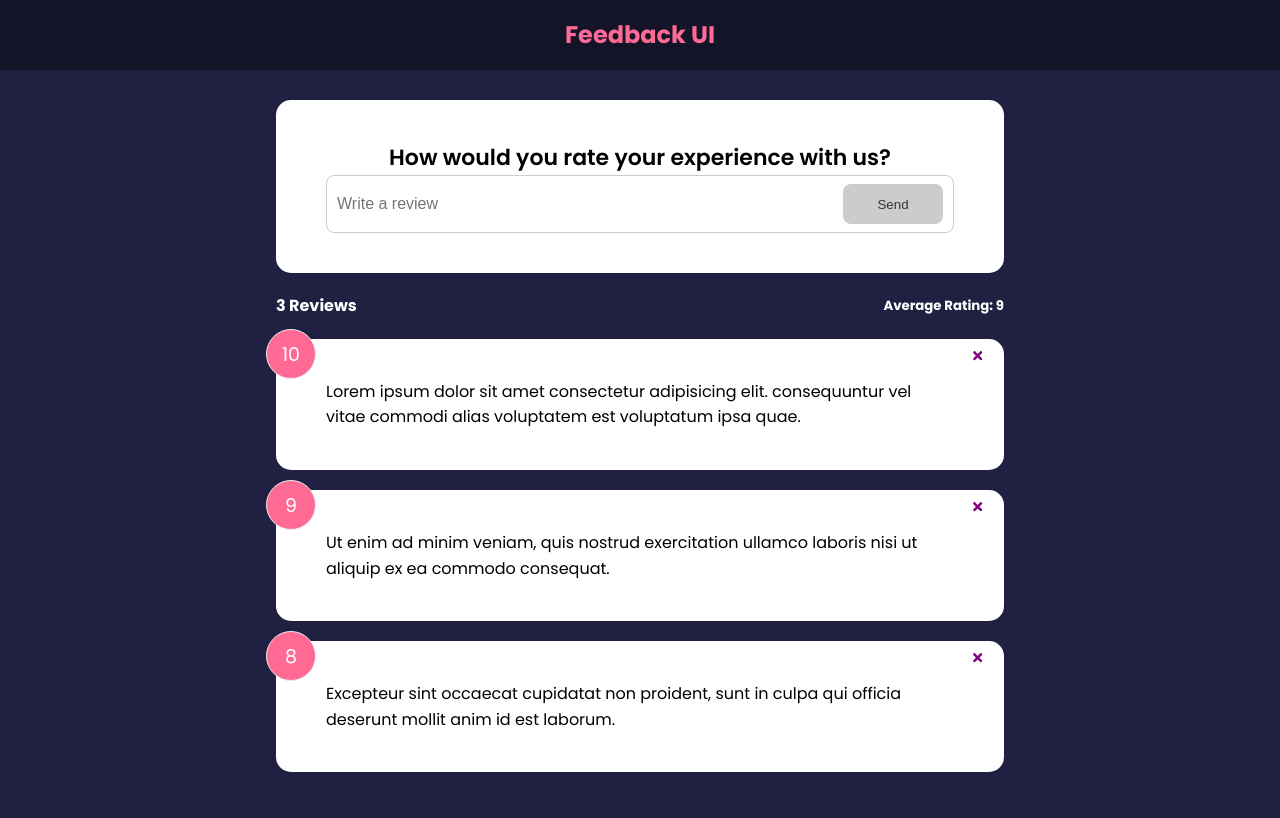
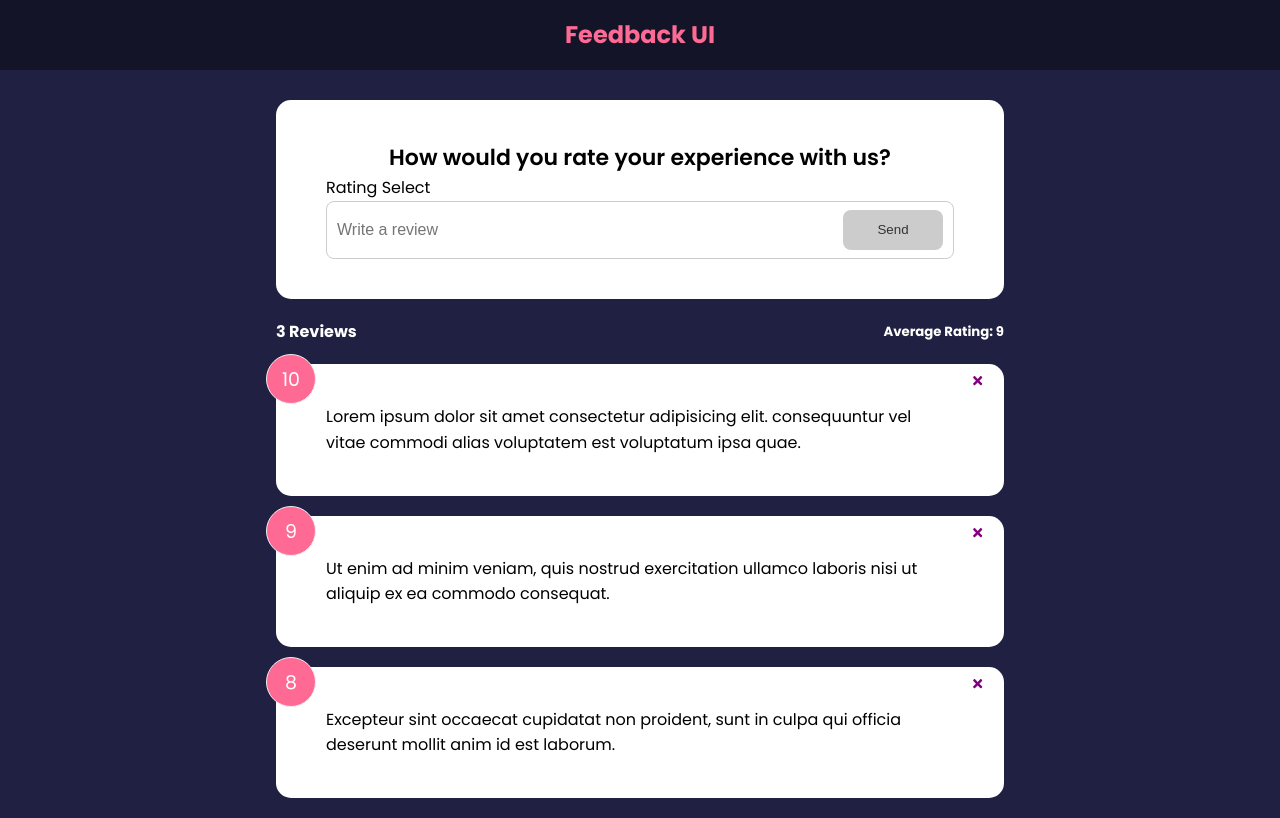
Before and after one commit to bruhu/feedback-app, a React (Create React App) app: page / in a window 1280 px wide. Built offline with nearby package versions, Linux system fonts and the light colour scheme.

Commit message:
add and display rating select component

```diff
--- a/src/components/FeedbackForm.jsx
+++ b/src/components/FeedbackForm.jsx
@@ -1,4 +1,5 @@
 import { useState } from 'react'
+import RatingSelect from './RatingSelect'
 import Card from './shared/Card'
 import Button from './shared/Button'
 
@@ -29,7 +30,7 @@ function FeedbackForm() {
     <Card>
       <form>
         <h2>How would you rate your experience with us?</h2>
-        {/* @todo - rating select component */}
+        <RatingSelect/>
         <div className='input-group'>
           <input onChange={handleTextChange} type='text' placeholder='Write a review' value={text} />
           <Button type='submit' isDisabled={btnDisabled} >Send</Button>
--- /dev/null
+++ b/src/components/RatingSelect.jsx
@@ -0,0 +1,7 @@
+function RatingSelect() {
+  return (
+    <div>Rating Select</div>
+  )
+}
+
+export default RatingSelect
```
